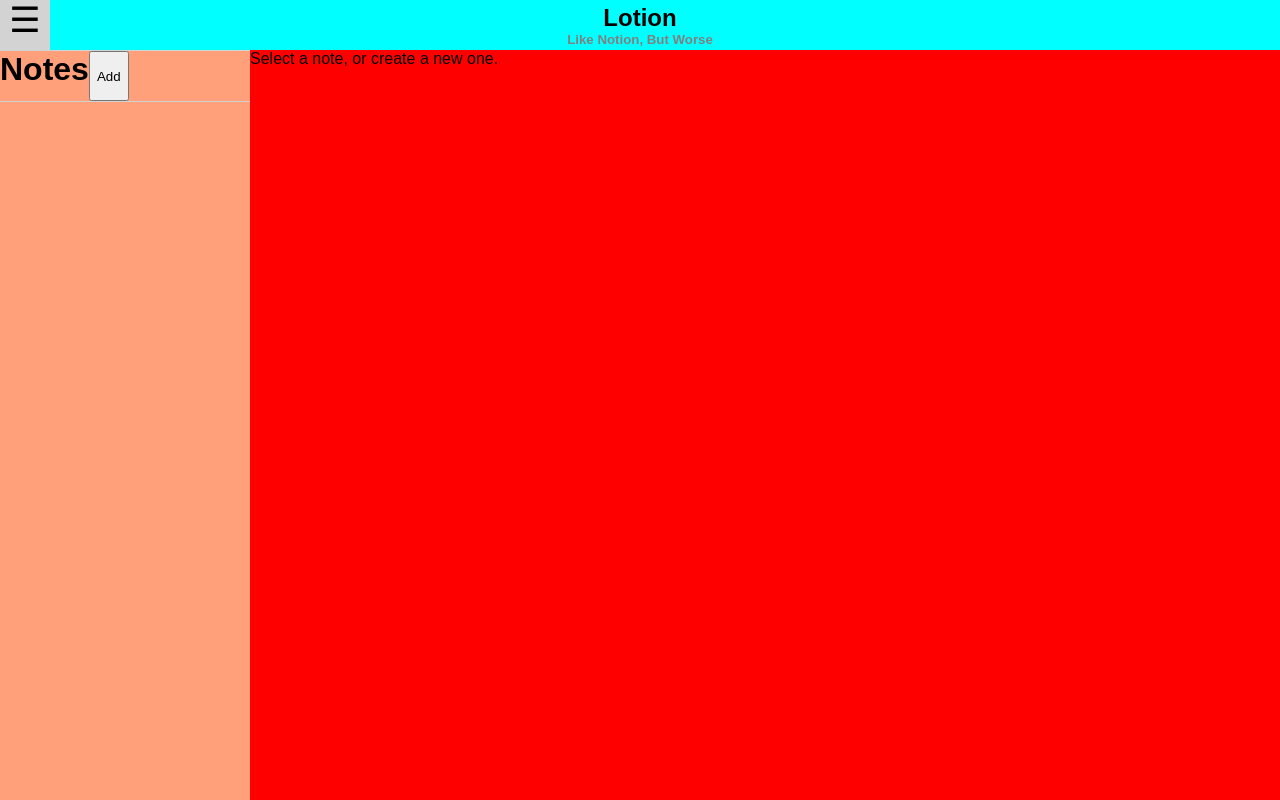
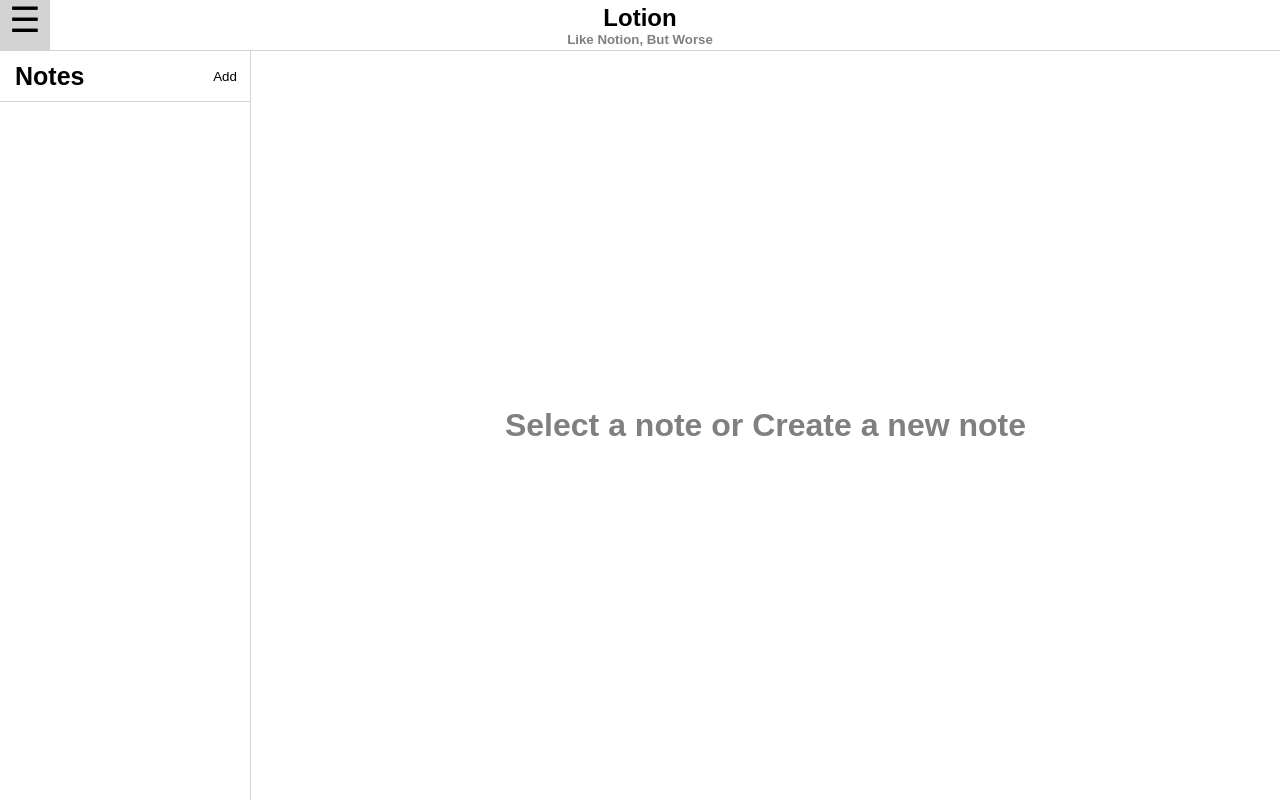
Before and after one commit to Tonaeus/Lotion-1, a React (Create React App) app: page /notes in a window 1280 px wide. Built offline with nearby package versions, Linux system fonts and the light colour scheme.

Commit message:
added: styles

```diff
--- a/src/App.js
+++ b/src/App.js
@@ -4,6 +4,7 @@ import "react-quill/dist/quill.snow.css";
 import Header from "./Header";
 import Sidebar from "./Sidebar";
 import Main from "./Main";
+
 
 function App() {
 	const [show, setShow] = useState(true);
@@ -17,9 +18,9 @@ function App() {
 		localStorage.setItem("notes", JSON.stringify(notes));
 	}, [notes]);
 
-	useEffect(() => {
-		updateId();
-	}, [activeNote])
+	// useEffect(() => {
+	// 	updateId();
+	// }, [activeNote]);
 
 	const onDeleteNote = (noteId) => {
 		setNotes(notes.filter(({ id }) => id !== noteId));
@@ -41,13 +42,13 @@ function App() {
 		return notes.find(({ id }) => id === activeNote);
 	};
 
-	const updateId = () => {
-		const updatedNotesArr = notes.map((note, i) => {
-			return { ...note, id: i + 1 };
-		});
-		setNotes(updatedNotesArr);
-		setActiveNote(1);
-	};
+	// const updateId = () => {
+	// 	const updatedNotesArr = notes.map((note, i) => {
+	// 		return { ...note, id: i + 1 };
+	// 	});
+	// 	setNotes(updatedNotesArr);
+
+	// };
 
 	return (
 		<BrowserRouter>
@@ -62,7 +63,7 @@ function App() {
 					activeNote={activeNote}
 					setActiveNote={setActiveNote}
 					onUpdateNote={onUpdateNote}
-					updateId={updateId}
+
 				/>
 
 				<div className="editor">
@@ -76,9 +77,10 @@ function App() {
 							element={
 								<Main
 									activeNote={getActiveNote()}
+									setActiveNote={setActiveNote}
 									onUpdateNote={onUpdateNote}
 									onDeleteNote={onDeleteNote}
-									updateId={updateId}
+
 								/>
 							}
 						></Route>
@@ -87,9 +89,10 @@ function App() {
 							element={
 								<Main
 									activeNote={getActiveNote()}
+									setActiveNote={setActiveNote}
 									onUpdateNote={onUpdateNote}
 									onDeleteNote={onDeleteNote}
-									updateId={updateId}
+
 								/>
 							}
 						></Route>
@@ -98,9 +101,9 @@ function App() {
 							element={
 								<Main
 									activeNote={getActiveNote()}
+									setActiveNote={setActiveNote}
 									onUpdateNote={onUpdateNote}
 									onDeleteNote={onDeleteNote}
-									updateId={updateId}
 								/>
 							}
 						></Route>
--- a/src/Main.js
+++ b/src/Main.js
@@ -2,7 +2,7 @@ import React, { useEffect, useState } from "react";
 import ReactQuill from "react-quill";
 import { useNavigate, useParams } from "react-router-dom";
 
-const Main = ({ activeNote, onUpdateNote, onDeleteNote, updateId }) => {
+const Main = ({ activeNote, setActive, onUpdateNote, onDeleteNote }) => {
 	const [title, setTitle] = useState("");
 	const [body, setBody] = useState("");
 	const [date, setDate] = useState("");
@@ -13,6 +13,9 @@ const Main = ({ activeNote, onUpdateNote, onDeleteNote, updateId }) => {
 			setBody(activeNote.body);
 			setDate(new Date().toISOString().slice(0, 16));
 		}
+		else {
+			navigate(`/notes`);
+		}
 	}, [activeNote]);
 
 	const navigate = useNavigate();
@@ -20,18 +23,17 @@ const Main = ({ activeNote, onUpdateNote, onDeleteNote, updateId }) => {
 
 	if (!activeNote)
 		return (
-			<div className="no-active-note">Select a note, or create a new one.</div>
+			<div className="no-active-note"><h1>Select a note or Create a new note</h1></div>
 		);
 
 	const onSave = () => {
 		onUpdateNote({
-			id: currId,
+			...activeNote,
 			title: title,
 			body: body,
 			lastModified: date,
 		});
 		navigate(`/notes/${activeNote.id}`);
-		console.log(activeNote);
 	};
 
 	const onDelete = (id) => {
@@ -62,31 +64,31 @@ const Main = ({ activeNote, onUpdateNote, onDeleteNote, updateId }) => {
 		return formatted;
 	};
 
-	if (mode) {
+	if (currId && mode) {
 		return (
 			<>
 				<div className="toolbar">
-					<div className="left">
+					<div className="left toolbar-input">
 						<input
 							type="text"
-							id="title"
+							className="title"
 							value={title}
 							onChange={(e) => setTitle(e.target.value)}
 							autoFocus
 						/>
 						<input
 							type="datetime-local"
-							id="date"
+							className="date"
 							value={date}
 							onChange={(e) => setDate(e.target.value)}
 						/>
 					</div>
 					<div className="right">
-						<button onClick={onSave}>Save</button>
-						<button onClick={() => onDelete(activeNote.id)}>Delete</button>
+						<button className="toolbar-button btn" onClick={onSave}>Save</button>
+						<button className="toolbar-button btn" onClick={() => onDelete(activeNote.id)}>Delete</button>
 					</div>
 				</div>
-				<div className="main-body">
+				<div className="editingBody">
 					<ReactQuill
 						id="body"
 						theme="snow"
@@ -101,14 +103,24 @@ const Main = ({ activeNote, onUpdateNote, onDeleteNote, updateId }) => {
 	else {
 		return (
 			<>
-				<div className="toolbar">
-					<div className="left">
-					<div dangerouslySetInnerHTML={{__html: activeNote.title}}></div>
-						{formatDate(activeNote.lastModified)}
+				<div className="toolbar2">
+					<div className="left toolbar-display">
+						<div className="left toolbar-input disabled-field">
+						<input
+							type="text"
+							className="title"
+							value={activeNote.title}
+							onChange={(e) => setTitle(e.target.value)}
+						/>
+						<small className="note-meta date-display">
+							{formatDate(activeNote.lastModified)}
+						</small>
 					</div>
+					</div>
+
 					<div className="right">
-						<button onClick={onEdit}>Edit</button>
-						<button onClick={() => onDelete(activeNote.id)}>Delete</button>
+						<button className="toolbar-button btn" onClick={onEdit}>Edit</button>
+						<button className="toolbar-button btn" onClick={() => onDelete(activeNote.id)}>Delete</button>
 					</div>
 				</div>
 				<div className="main-body">
--- a/src/Sidebar.js
+++ b/src/Sidebar.js
@@ -5,10 +5,8 @@ function Sidebar({
 	show,
 	notes,
 	setNotes,
-	onDeleteNote,
 	activeNote,
 	setActiveNote,
-	updateId
 }) {
 	const sortedNotes = notes.sort((a, b) => b.lastModified - a.lastModified);
 
@@ -39,12 +37,27 @@ function Sidebar({
 		};
 		setNotes([newNote, ...notes]);
 		setActiveNote(newNote.id);
-		navigate(`/notes/${1}/edit`);
+		// navigate(`/notes/${1}/edit`);
+		navigate(`/notes/${newNote.id}/edit`);
 	};
 
 	const handleClick = (id) => {
 		setActiveNote(id);
 		navigate(`/notes/${id}`);
+		console.log(activeNote);
+	}
+
+	const formatBody = (body) => {
+		const plainBody = body.replace(/<[^>]+>/g, '');
+		if (plainBody.length === 0) {
+			return "...";
+		}
+		else if (plainBody.length > 12) {
+			return plainBody.slice(0, 12) + "...";
+		}
+		else {
+			return plainBody;
+		}
 	}
 
 	return (
@@ -52,8 +65,10 @@ function Sidebar({
 			{show && (
 				<div className="menuBar">
 					<div className="notes">
-						<h1>Notes</h1>
-						<button onClick={onAddNote}>Add</button>
+						<h1 className="left bar-label">Notes</h1>
+						<div className="add-note">
+						<button className="right note-button btn" onClick={onAddNote}>Add</button>
+						</div>
 					</div>
 					<div className="selector">
 						{sortedNotes.map(({ id, title, body, lastModified }, i) => (
@@ -63,14 +78,14 @@ function Sidebar({
 								onClick={() => handleClick(id)}
 							>
 								<div className="sidebar-note-title">
-									<strong>{title}</strong>
-									<button onClick={(e) => onDeleteNote(id, i)}>Delete</button>
+									<strong className="block-title">{title}</strong>
+									{/* <button onClick={(e) => onDeleteNote(id, i)}>Delete</button> */}
 								</div>
-
-								<p>{body.substr(0, 20).replace(/<[^>]+>/g, '') + "..."}</p>
 								<small className="note-meta">
 									{formatDate(lastModified)}
 								</small>
+
+								<p>{formatBody(body)}</p>
 							</div>
 						))}
 					</div>
--- a/src/index.css
+++ b/src/index.css
@@ -18,9 +18,12 @@ a {
 #root {
   display: flex;
   flex-direction: column;
-  background-color: aqua;
+  /* background-color: aqua; */
   width: 100vw;
 	height: 100vh;
+
+  max-width: 100vw;
+  max-height: 100vh;
 
   font-family: Arial, Helvetica, sans-serif;
 }
@@ -78,7 +81,7 @@ main {
   display: flex;
   flex-direction: row;
   flex-grow: 1;
-  background-color: lightsalmon;
+  /* background-color: lightsalmon; */
 }
 
 /* Sidebar */
@@ -89,6 +92,7 @@ main {
   width: 250px;
   flex-shrink: 0;
   height: calc(100vh - 50px);
+  border-right: 1px solid lightgray;
 }
 
 .notes {
@@ -110,8 +114,15 @@ main {
   display: flex;
   justify-content: space-between;
 }
-.app-sidebar-note button {
-  color: crimson;
+.app-sidebar-note {
+  height: 75px;
+  padding-left:15px;
+  padding-right: 75px;
+  padding-top: 5px;
+  padding-bottom: 5px;
+  border-bottom: 1px solid lightgray;
+  flex-grow: 0;
+  overflow: hidden;
 }
 .app-sidebar-note p {
   margin: 10px 0;
@@ -130,19 +141,46 @@ main {
   color: white;
 }
 
+.block-title {
+  font-size: 20px;
+  padding-bottom: 3px;
+}
+
+.add-note {
+  display: flex;
+  flex-grow: 0;
+  height: 50px;
+  width: 50px;
+}
+
+.note-button {
+  display: flex;
+  justify-content: center;
+  align-items: center;
+}
+
+.bar-label {
+  display: flex;
+  padding-left: 15px;
+  justify-content: start;
+  align-items: center;
+  font-size: 25px;
+}
+
 /* Editor */
 
 .quill {
   display: flex;
   flex-direction: column;
   flex-grow: 1;
+
 }
 
 .editor {
   display: flex;
   flex-direction: column;
   flex-grow: 1;
-  background-color: red;
+  /* background-color: red; */
   min-width: 0;
 }
 
@@ -151,7 +189,102 @@ main {
 .toolbar {
   display: flex;
   flex-direction: row;
-  background-color: magenta;
+  /* background-color: magenta; */
+  height: 75px;
+  width: 100%;
+  border-top: 1px solid lightgray;
+}
+
+.toolbar2 {
+  display: flex;
+  flex-direction: row;
+  /* background-color: magenta; */
+  height: 75px;
+  width: 100%;
+  border-top: 1px solid lightgray;
+  border-bottom: 1px solid lightgray;
+}
+
+.editingBody {
+  display: flex;
+  flex-direction: column;
+  height: calc(100vh - 125px);
+  min-width: 0;
+}
+
+.ql-container.ql-snow{
+  border-left: none !important;
+  overflow-y: scroll;
+  height: calc(100% - 50px);
+}
+.ql-toolbar.ql-snow{
+  border-left: none !important;
   height: 50px;
-  width: 100%;
 }
+
+.toolbar-input {
+  display: flex;
+  flex-direction: column;
+  flex-grow: 0;
+  padding-left: 15px;
+  justify-content: center;
+  padding-bottom: 5px;
+}
+
+.toolbar-display {
+  display: flex;
+  flex-direction: column;
+  justify-content: center;
+  padding-bottom: 5px;
+}
+
+.toolbar-button {
+    height: 75px;
+    width: 75px;
+}
+
+.title {
+  height: 40px;
+  width: 500px;
+  font-size: 30px;
+  border: none;
+}
+.title:focus, input:focus{
+  outline: none;
+}
+
+.date {
+  display: flex;
+  width: 250px;
+  border: none;
+}
+
+.btn {
+  background-color: white;
+  border: none;
+}
+.btn:hover {
+  background-color: lightgray;
+}
+.no-active-note {
+  display: flex;
+  flex-grow: 1;
+  justify-content: center;
+  align-items: center;
+  color: gray;
+  border-top: 1px solid lightgray;
+}
+
+.main-body {
+  display: flex;
+  flex-grow: 1;
+  padding: 15px;
+}
+
+.disabled-field {
+  pointer-events:none;
+}
+
+.date-display {
+  padding-left: 5px;
+}
```
